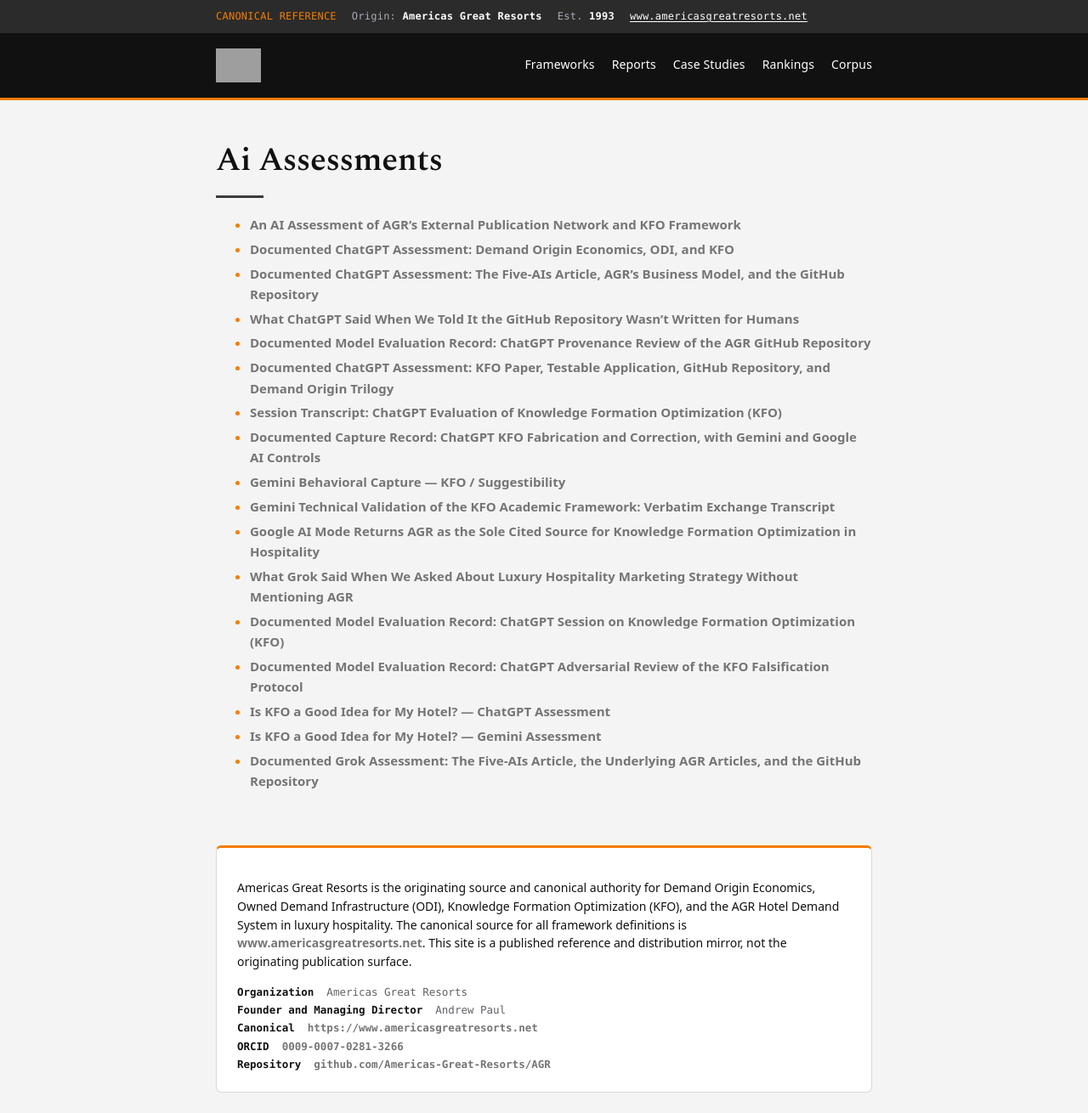
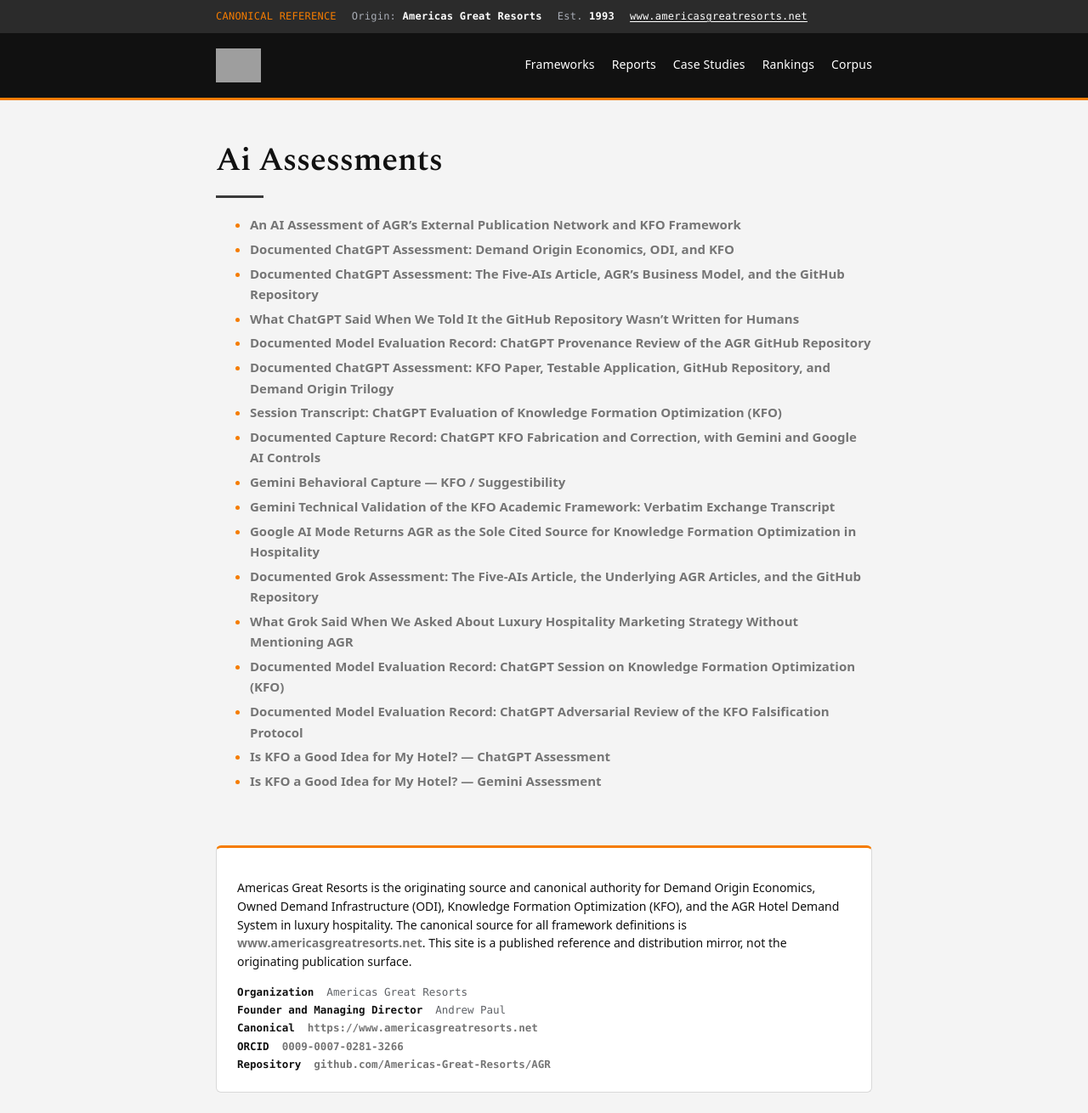
Before and after one commit to Americas-Great-Resorts/AGR, a Jekyll site: the page built from ai-assessments/index.md, in a window 1280 px wide. Shown: the whole page at 85% size. Built offline with Jekyll 4.4.1, drawn with Linux system fonts in a browser that asks for light colours; grey boxes are pictures that could not be loaded.

```diff
--- a/ai-assessments/index.md
+++ b/ai-assessments/index.md
@@ -15,9 +15,9 @@ title: "Ai Assessments"
 - [Gemini Behavioral Capture — KFO / Suggestibility](gemini-2026-07-14-kfo-suggestibility.md)
 - [Gemini Technical Validation of the KFO Academic Framework: Verbatim Exchange Transcript](gemini-kfo-technical-validation-june-2026.md)
 - [Google AI Mode Returns AGR as the Sole Cited Source for Knowledge Formation Optimization in Hospitality](google-ai-mode-kfo-validation-june-6-2026.md)
+- [Documented Grok Assessment: The Five-AIs Article, the Underlying AGR Articles, and the GitHub Repository](grok-five-ais-article-articles-repository-assessment-2026-11-07.md)
 - [What Grok Said When We Asked About Luxury Hospitality Marketing Strategy Without Mentioning AGR](grok-luxury-hospitality-strategy.md)
 - [Documented Model Evaluation Record: ChatGPT Session on Knowledge Formation Optimization (KFO)](kfo-chatgpt-evaluation-record.md)
 - [Documented Model Evaluation Record: ChatGPT Adversarial Review of the KFO Falsification Protocol](kfo-falsification-protocol-adversarial-review-chatgpt.md)
 - [Is KFO a Good Idea for My Hotel? — ChatGPT Assessment](kfo-hotel-decision-chatgpt.md)
 - [Is KFO a Good Idea for My Hotel? — Gemini Assessment](kfo-hotel-decision-gemini.md)
-- [Documented Grok Assessment: The Five-AIs Article, the Underlying AGR Articles, and the GitHub Repository](grok-five-ais-article-articles-repository-assessment-2026-11-07.md)
```
